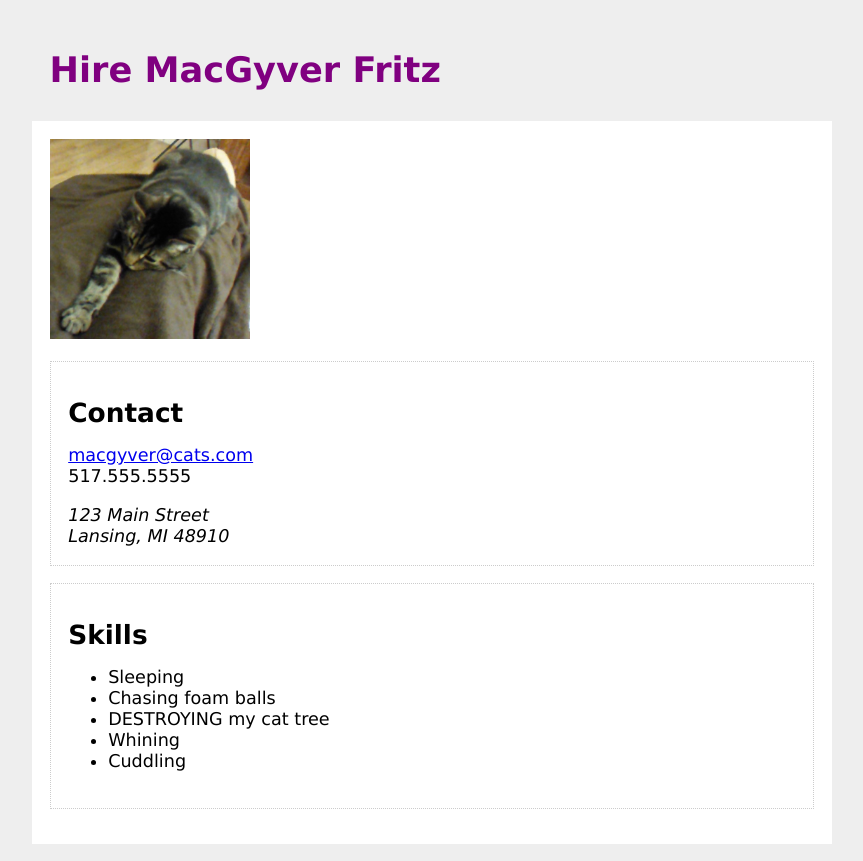
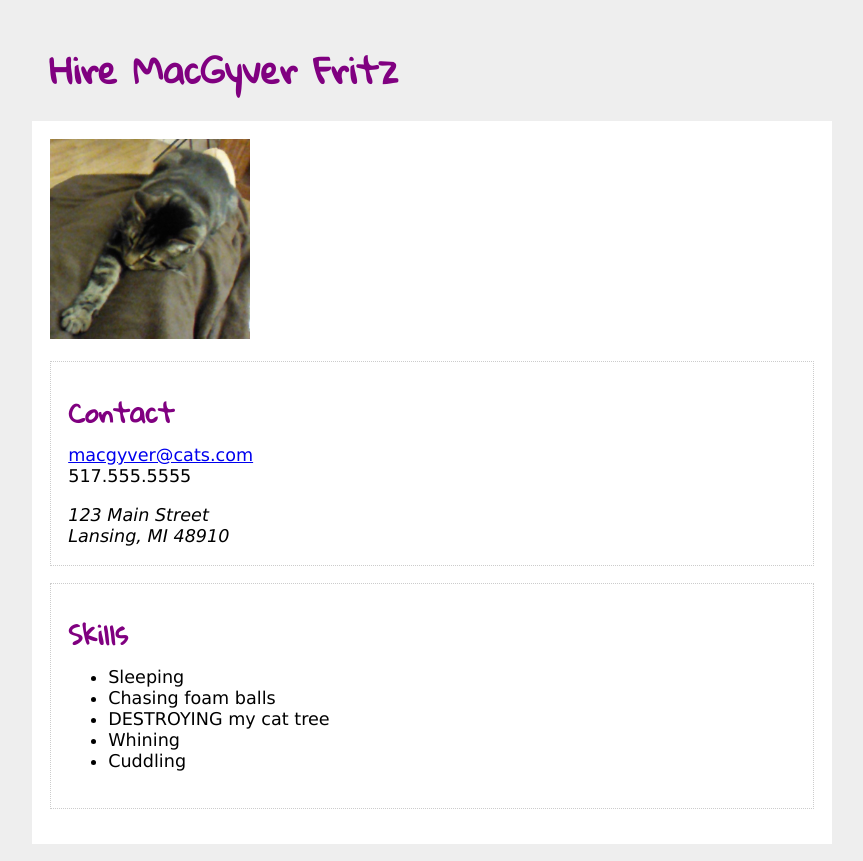
Before and after one commit to KatieMFritz/codelab-css-font-families, a plain HTML site: page index.html in a window 1280 px wide. Shown: the whole page, without its empty margins (208-1071 px from the left). Drawn offline with Linux system fonts and the light colour scheme.

Commit message:
install Gloria Hallelujah font from Google Web Fonts and use for headings

```diff
--- a/index.html
+++ b/index.html
@@ -4,6 +4,7 @@
     <meta charset="utf-8">
     <title>MacGyver Fritz</title>
     <link rel="stylesheet" type="text/css" href="/style.css">
+    <link href='https://fonts.googleapis.com/css?family=Gloria+Hallelujah' rel='stylesheet' type='text/css'>
   </head>
   <body>
     <header>
--- a/style.css
+++ b/style.css
@@ -17,8 +17,9 @@ header {
   padding: 1em;
 }
 
-h1 {
+h1, h2 {
   color: purple;
+  font-family: "Gloria Hallelujah", sans-serif;
 }
 
 main {
```
